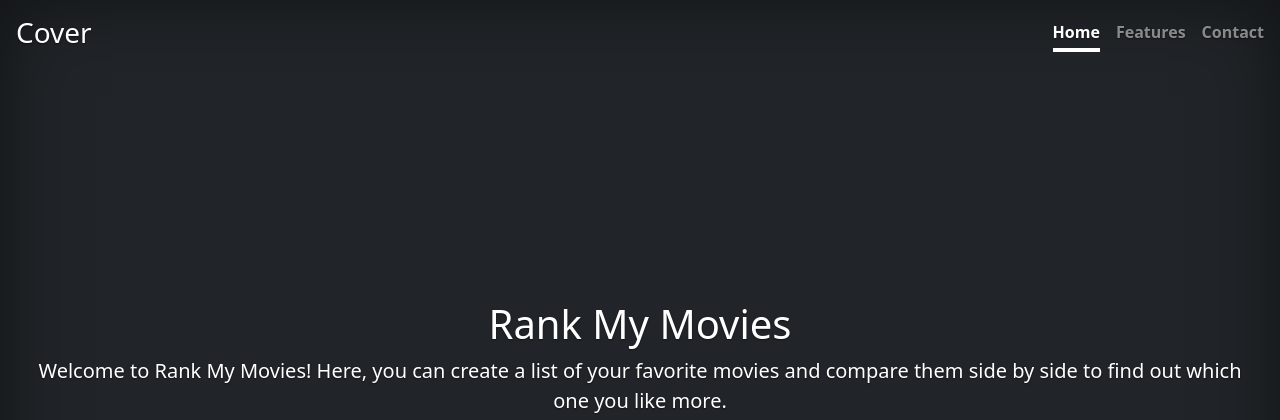
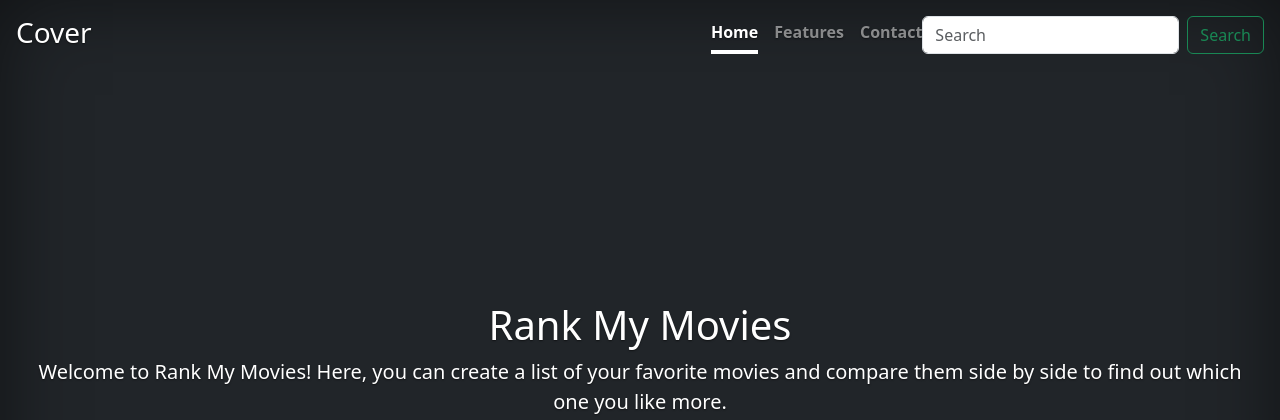
Before and after one commit to mariodelacruzjr/Rank-My-Movies, a Django app: page / in a window 1280 px wide. Shown: the top 420 px of the page. Run offline with Django 4.2, Linux system fonts and the light colour scheme; some libraries are stand-ins or nearby versions.

Commit message:
added search functionality

```diff
--- a/home/templates/navbar.html
+++ b/home/templates/navbar.html
@@ -5,6 +5,10 @@
             <a class="nav-link fw-bold py-1 px-0 active" aria-current="page" href="#">Home</a>
             <a class="nav-link fw-bold py-1 px-0" href="#">Features</a>
             <a class="nav-link fw-bold py-1 px-0" href="#">Contact</a>
+
+            {% include 'search.html' %}
+
+
         </nav>
         </div>
     </header>
--- /dev/null
+++ b/home/templates/search.html
@@ -0,0 +1,5 @@
+<form class="d-flex" method="POST" action="{% url 'search_results' %}">
+    {% csrf_token %}
+    <input class="form-control me-2" type="search" placeholder="Search" aria-label="Search" name="search_query">
+    <button class="btn btn-outline-success" type="submit">Search</button>
+</form>
--- a/home/urls.py
+++ b/home/urls.py
@@ -2,9 +2,7 @@ from django.urls import path
 from . import views
 from django.contrib.auth.views import LoginView
 from django.contrib.auth import views as auth_views
-from .views import register
-from .views import delete_movie
-
+from .views import search_results, register, delete_movie
 urlpatterns = [
     path('', views.HomeView, name='home'),
     path('dashboard/', views.DashBoardView, name='dashboard'),
@@ -13,6 +11,7 @@ urlpatterns = [
     path('register/', register, name='register'),
     path('favorites/', views.Favorites, name='favorites'),
     path('movies/<int:movie_id>/delete/', delete_movie, name='delete_movie'),
+    path('search/', search_results, name='search_results'),
 
 
 ]
--- a/home/views.py
+++ b/home/views.py
@@ -3,6 +3,8 @@ from django.contrib.auth.decorators import login_required
 from django.contrib.auth.forms import UserCreationForm
 import requests
 import json
+from .models import Movie
+from django.shortcuts import render, redirect
 from .models import Movie
 
 
@@ -34,8 +36,7 @@ def register(request):
 
     return render(request, 'register.html', {'form': form})
 
-from django.shortcuts import render, redirect
-from .models import Movie
+
 @login_required
 def Favorites(request):
     if request.method == 'POST':
@@ -65,3 +66,40 @@ def delete_movie(request, movie_id):
         movie.delete()
         return redirect('favorites')
     return render(request, 'delete_movie.html', {'movie': movie})
+
+import requests
+
+def search_results(request):
+    if request.method == 'POST':
+        # Retrieve the search query from the form
+        query = request.POST.get('search_query')
+
+        # Make a request to the TMDB API
+        api_key = '3372059c7957b772cf7c72b570ae110f'
+        url = f'https://api.themoviedb.org/3/search/movie?api_key={api_key}&query={query}'
+        response = requests.get(url)
+        results = response.json()['results']
+
+        # Create a list of movie dictionaries containing the relevant data
+        movies = []
+        for movie in results:
+            if movie['poster_path']:
+                movie_data = {
+                    'title': movie['title'],
+                    'overview': movie['overview'],
+                    'poster_path': 'https://image.tmdb.org/t/p/w500' + movie['poster_path']
+                }
+                movies.append(movie_data)
+
+
+        # Create a context dictionary containing the movie data
+        context = {
+            'movies': movies,
+            'search_query': query
+        }
+
+        # Render the results page template with the context dictionary
+        return render(request, 'results.html', context)
+
+    # If the request method is GET, render the search form template
+    return render(request, 'search.html')
```
Also changed, not shown: home/templates/results.html (added, +13 -0 lines), db.sqlite3.
